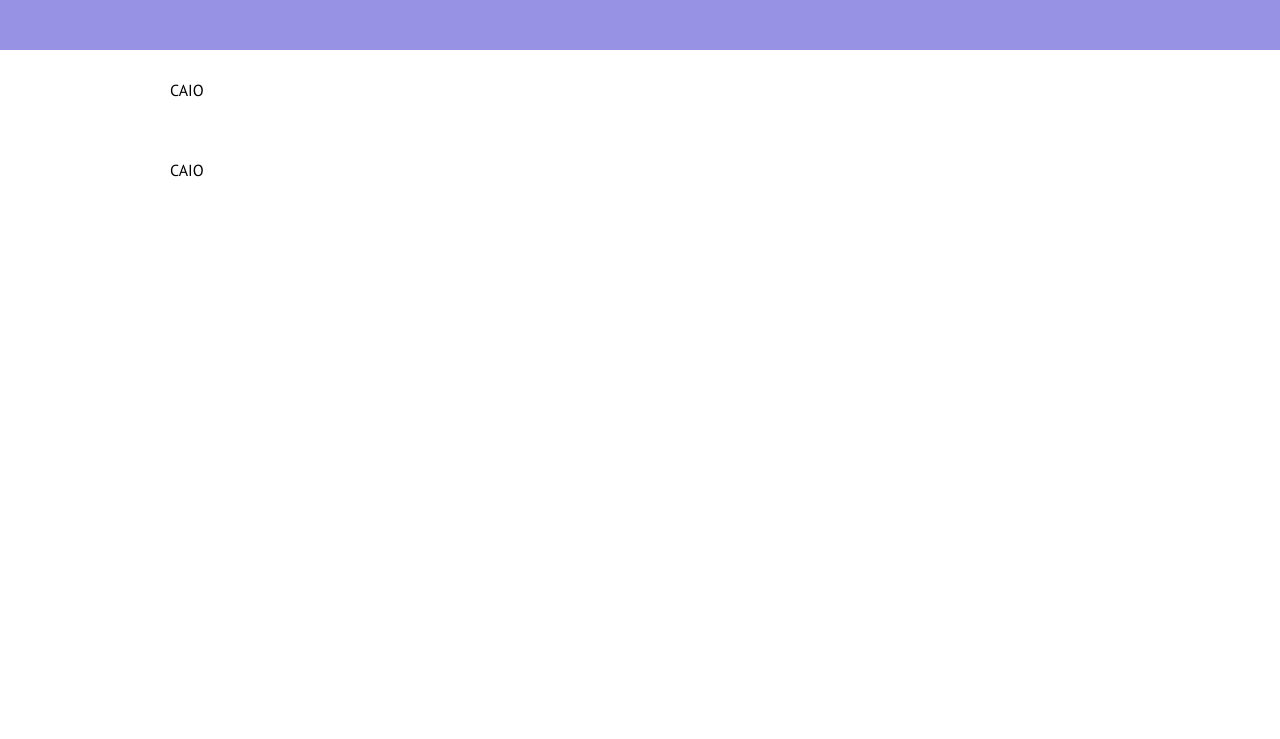
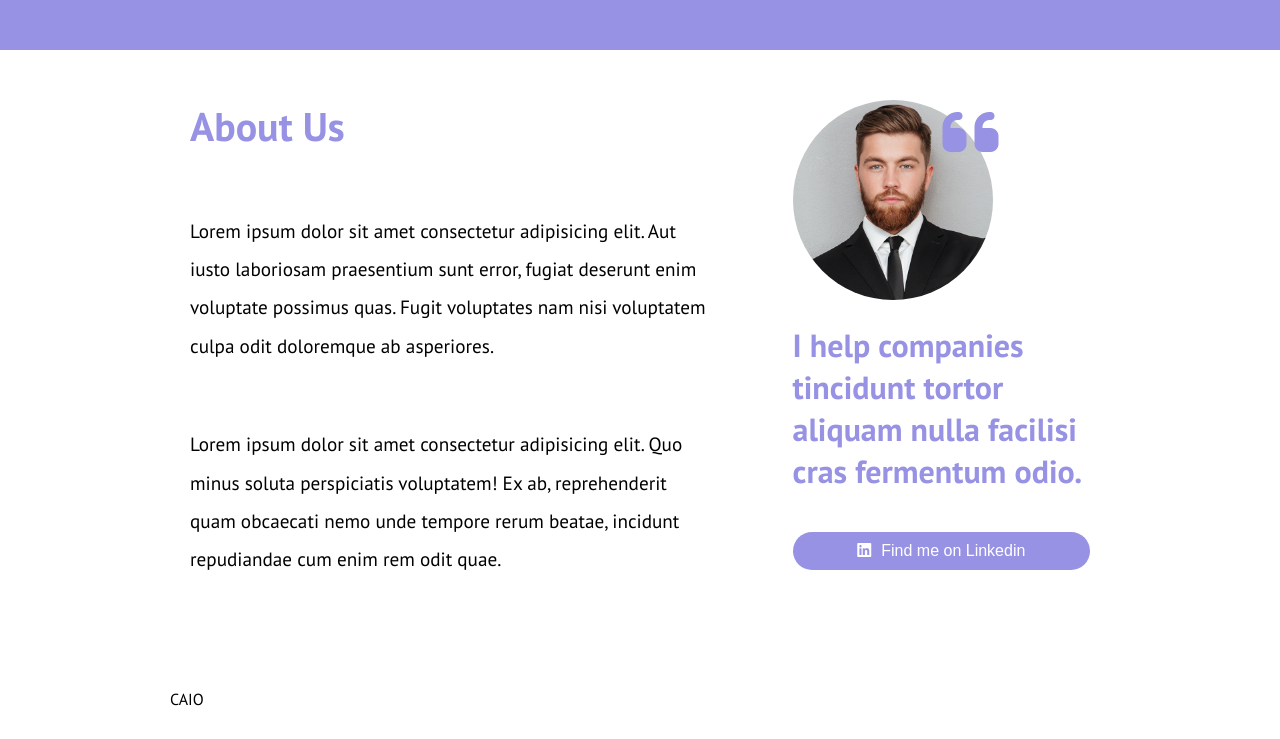
Before and after one commit to aeeerdna/htmlcss-responsive-layout, a plain HTML site: page index.html in a window 1280 px wide. Shown: the part 4020-4759 px from the top of the page. Before the commit the page ends 4230 px from the top, so only its background shows below. Drawn offline with Linux system fonts and the light colour scheme.

Commit message:
sez-aboutus

```diff
--- a/css/style.css
+++ b/css/style.css
@@ -265,7 +265,60 @@ button i {
 /* end BENEFITS */
 
 
+/* ABOUT US */
+#about-us {
+    background-color: white;
+    color: #9792e4;
+}
 
+#about-us h2 {
+    font-size: 2.5rem;
+    padding-bottom: 30px;
+}
+
+.us-introduction p {
+    color: black;
+    font-size: 1.2rem;
+    line-height: 2;
+    padding: 30px 0px;
+}
+
+.us-employee img {
+    border-radius: 50%;
+    width: 200px;
+    height: 200px;
+    object-fit: cover;
+}
+
+.relative {
+    position: relative;
+}
+
+.absolute {
+    position: absolute;
+    top: 0;
+    left: 150px;
+    font-size: 4rem;
+}
+
+.us-employee p {
+    font-size: 2em;
+    padding: 20px 0px;
+}
+
+.us-employee button {
+    background-color: #9792e4;
+    color: white;
+    width: 75%;
+    border-radius: 20px;
+    border: none;
+    padding: 10px;
+    font-size: 1rem;
+    margin: 20px 0px;
+}
+
+
+/* end ABOUT US */
 
 
 
@@ -326,6 +379,19 @@ button i {
 
     .benefits-list {
         width: calc(100% / 2 - 40px);
+    }
+
+    .us {
+        display: flex;
+        margin: 20px;
+    }
+
+    .us-introduction {
+        margin-right: 80px;
+    }
+
+    .us-employee button {
+        width: 100%;
     }
 }
 
--- a/index.html
+++ b/index.html
@@ -301,8 +301,45 @@
 
 
         <!-- ABOUT US -->
-        <section class="container">
-            CAIO
+        <section id="about-us">
+            <div class="container">
+                <div class="column">
+                    <div class="us">
+                        <div class="us-introduction">
+                            <h2>About Us</h2>
+                            <p>
+                                Lorem ipsum dolor sit amet consectetur adipisicing elit. Aut iusto laboriosam
+                                praesentium
+                                sunt error, fugiat deserunt enim voluptate possimus quas. Fugit voluptates nam nisi
+                                voluptatem culpa odit doloremque ab asperiores.
+
+                            </p>
+                            <p>
+                                Lorem ipsum dolor sit amet consectetur adipisicing elit. Quo minus soluta perspiciatis
+                                voluptatem! Ex ab, reprehenderit quam obcaecati nemo unde tempore rerum beatae, incidunt
+                                repudiandae cum enim rem odit quae.
+
+                            </p>
+                        </div>
+
+                        <div class="us-employee">
+
+                            <div class="relative">
+                                <img src="img/about.jpg" alt="About">
+                                <i class="fa-solid fa-quote-left absolute"></i>
+                            </div>
+
+                            <p>
+                                <strong>
+                                    I help companies tincidunt tortor aliquam nulla facilisi cras fermentum
+                                    odio.
+                                </strong>
+                            </p>
+                            <button><i class="fa-brands fa-linkedin"></i>Find me on Linkedin</button>
+                        </div>
+                    </div>
+                </div>
+            </div>
         </section>
         <!-- end ABOUT US -->
 
```
